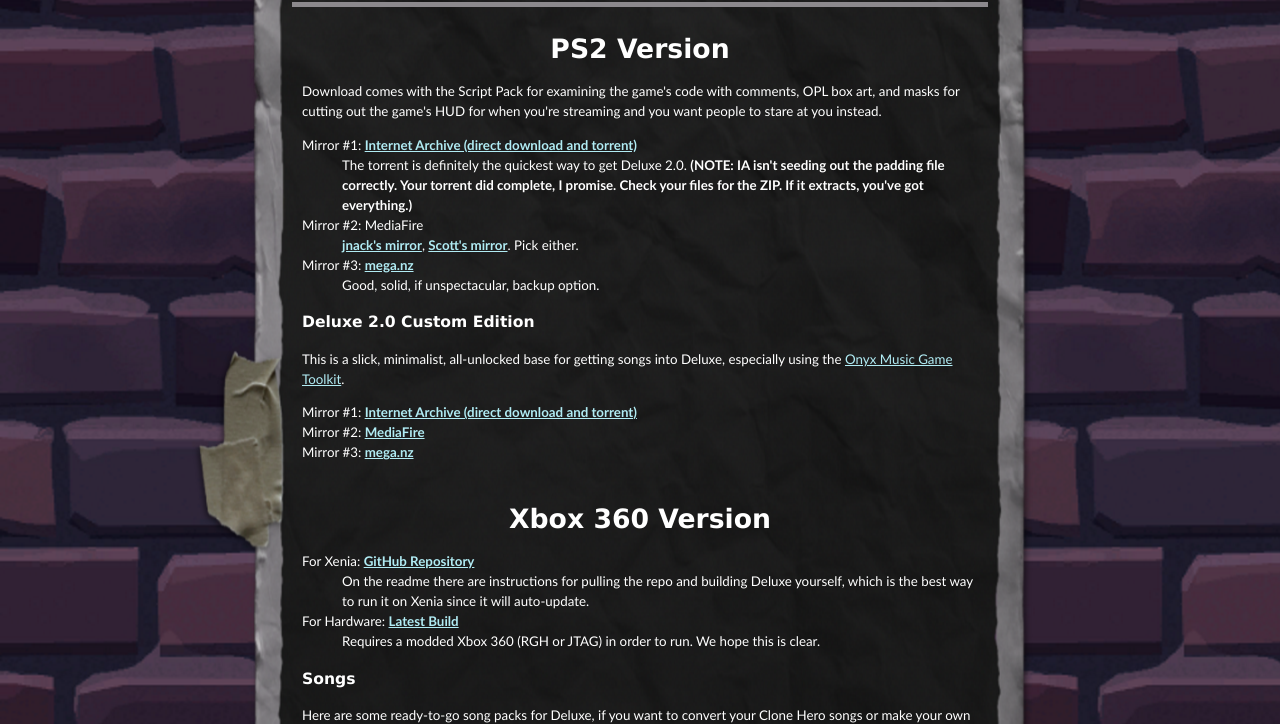
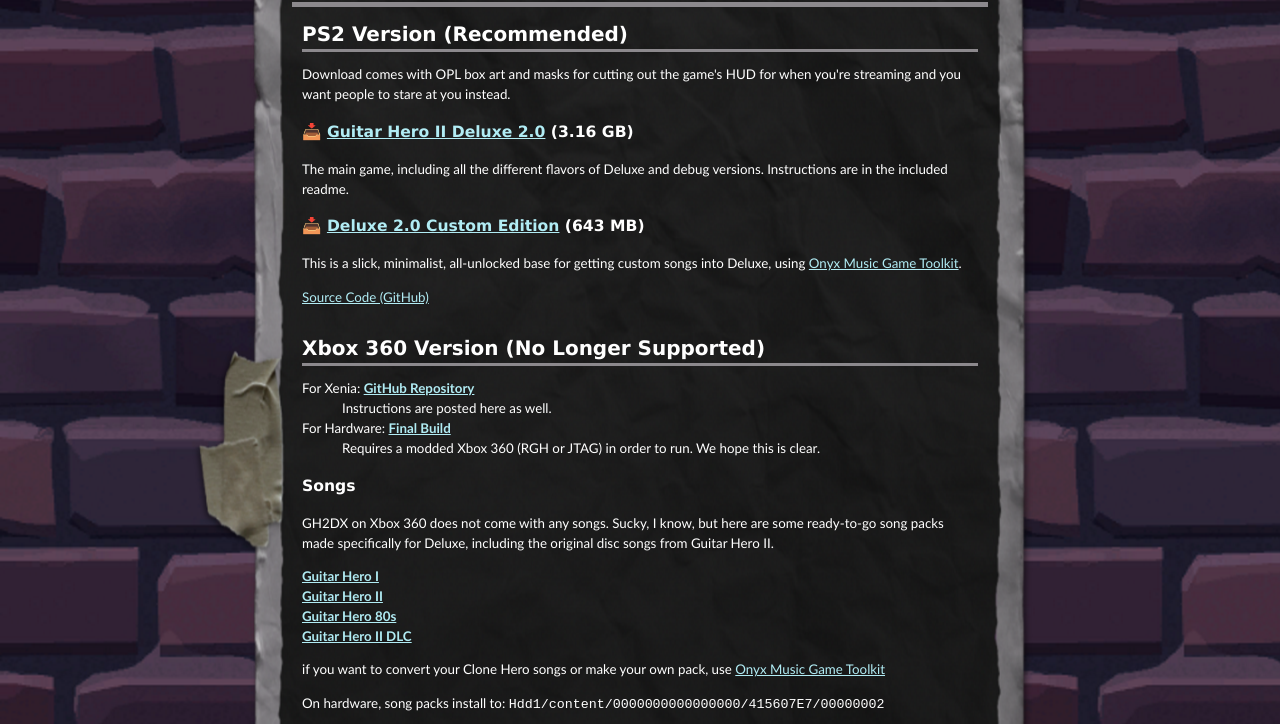
Before and after one commit to hmxmilohax/GH2DX-Site, a plain HTML site: page docs/downloads.html in a window 1280 px wide. Shown: the part 225-949 px from the top of the page. Drawn offline with Linux system fonts and the light colour scheme.

Commit message:
shiny new downloads page

```diff
--- a/docs/downloads.html
+++ b/docs/downloads.html
@@ -35,42 +35,42 @@
 	</tr>
 	<tr>
 		<td class="main">
-			<h1>PS2 Version</h1>
-			<p>Download comes with the Script Pack for examining the game's code with comments, OPL box art, and masks for cutting out the game's HUD for when you're streaming and you want people to stare at you instead.</p>
-			<dl>
-				<dt>Mirror #1: <a href="https://archive.org/details/guitar-hero-ii-deluxe-2.0"><strong>Internet Archive (direct download and torrent)</strong></a></dt>
-				<dd>The torrent is definitely the quickest way to get Deluxe 2.0. <strong>(NOTE: IA isn't seeding out the padding file correctly. Your torrent did complete, I promise. Check your files for the ZIP. If it extracts, you've got everything.)</strong></dd>
-				<dt>Mirror #2: MediaFire</dt>
-				<dd><a href="https://www.mediafire.com/file/p9cstntomkrjm6r/Guitar_Hero_II_Deluxe_2.0.zip/file"><strong>jnack's mirror</strong></a>, <a href="https://www.mediafire.com/file/1wahozdghyh3ncd/Guitar+Hero+II+Deluxe+2.0.zip/file"><strong>Scott's mirror</strong></a>. Pick either.</dd>
-				<dt>Mirror #3: <a href="https://mega.nz/file/CsUXgShR#uxC48ZnXYQZCcs3h53sRbVRux6i2Sac363e-UzrRIGE"><strong>mega.nz</strong></a></dt>
-				<dd>Good, solid, if unspectacular, backup option.</dd>
-			</dl>
-			<h3>Deluxe 2.0 Custom Edition</h3>
-			<p>This is a slick, minimalist, all-unlocked base for getting songs into Deluxe, especially using the <a href="https://github.com/mtolly/onyxite-customs/">Onyx Music Game Toolkit</a>.</p>
-			<dl>
-				<dt>Mirror #1: <a href="https://archive.org/details/guitar-hero-ii-deluxe-custom-edition-base-2.0"><strong>Internet Archive (direct download and torrent)</strong></a></dt>
-				<dt>Mirror #2: <a href="https://www.mediafire.com/file/88i0vj98z77jj0p/Guitar_Hero_II_Deluxe_Custom_Edition_BASE_2.0.ISO/file"><strong>MediaFire</strong></a></dt>
-				<dt>Mirror #3: <a href="https://mega.nz/file/S4dAAJDR#JsLcoibSzBaekrNfxwcNPRK3YgL7kOP7mmy7mVVfbng"><strong>mega.nz</strong></a></dt>
-			</dl>
+			<h2>PS2 Version (Recommended)</h2>
+			<p>Download comes with OPL box art and masks for cutting out the game's HUD for when you're streaming and you want people to stare at you instead.</p>
+			<h3>📥 <a href=https://drive.google.com/file/d/1ik6mFoDlyBFAqDj5uFVB9OIw9yqrVYQZ/>Guitar Hero II Deluxe 2.0</a> (3.16 GB)</h3>
+			<p>The main game, including all the different flavors of Deluxe and debug versions. Instructions are in the included readme.</p>
+			<h3>📥 <a href=https://drive.google.com/file/d/1yxODfK0wZdhnmLcsQ-iZbCols4QOgXva/>Deluxe 2.0 Custom Edition</a> (643 MB)</h3>
+			<p>This is a slick, minimalist, all-unlocked base for getting custom songs into Deluxe, using <a href="https://github.com/mtolly/onyxite-customs/">Onyx Music Game Toolkit</a>.</p>
+			<p><a href=https://github.com/Milohax-archive/Guitar-Hero-II-Deluxe>Source Code (GitHub)</a></p>
 		</td>
 	</tr>
 	<tr>
 		<td class="main">
-			<h1>Xbox 360 Version</h1>
+			<h2>Xbox 360 Version (No Longer Supported)</h2>
 			<dl>
 				<dt>For Xenia: <a href="https://github.com/hmxmilohax/Guitar-Hero-II-Deluxe-360#readme"><strong>GitHub Repository</strong></a></dt>
-				<dd>On the readme there are instructions for pulling the repo and building Deluxe yourself, which is the best way to run it on Xenia since it will auto-update.</strong></dd>
-				<dt>For Hardware: <a href="https://github.com/hmxmilohax/Guitar-Hero-II-Deluxe-360/releases/latest"><strong>Latest Build</strong></a></dt>
+				<dd>Instructions are posted here as well.</strong></dd>
+				<dt>For Hardware: <a href="https://github.com/hmxmilohax/Guitar-Hero-II-Deluxe-360/releases/latest"><strong>Final Build</strong></a></dt>
 				<dd>Requires a modded Xbox 360 (RGH or JTAG) in order to run. We hope this is clear.</strong></dd>
 			</dl>
 			<h3>Songs</h3>
-			<p>Here are some ready-to-go song packs for Deluxe, if you want to convert your Clone Hero songs or make your own pack, use <a href="https://github.com/mtolly/onyxite-customs/">Onyx Music Game Toolkit</a>. On hardware, put these packs in `Hdd1/content/0000000000000000/415607E7/00000002`</p>
+			<p>GH2DX on Xbox 360 does not come with any songs. Sucky, I know, but here are some ready-to-go song packs made specifically for Deluxe, including the original disc songs from Guitar Hero II.</p>
 			<dl>
 				<dt><a href="https://github.com/Milohax-archive/gh1dx-songs/releases/tag/latest"><strong>Guitar Hero I</strong></a></dt>
 				<dt><a href="https://github.com/Milohax-archive/gh2dx-songs/releases/tag/latest"><strong>Guitar Hero II</strong></a></dt>
 				<dt><a href="https://github.com/Milohax-archive/gh80sdx-songs/releases/tag/latest"><strong>Guitar Hero 80s</strong></a></dt>
 				<dt><a href="https://github.com/Milohax-archive/gh2dxdlc-songs/releases/tag/latest"><strong>Guitar Hero II DLC</strong></a></dt>
 			</dl>
+			<p>if you want to convert your Clone Hero songs or make your own pack, use <a href="https://github.com/mtolly/onyxite-customs/">Onyx Music Game Toolkit</a></p>
+			<p>On hardware, song packs install to: <code>Hdd1/content/0000000000000000/415607E7/00000002</code></p>
+		</td>
+	</tr>
+	<tr>
+		<td class="main">
+			<h2>GH2DX: Unified (Pre-Alpha)</h2>
+			<p>This is a super early and experimental project, rebuilding GH2DX from the ground up for both platforms, taking major inspiration from our <a href=https://milohax.org/>other projects</a>.</p>
+			<dl>
+			<p>Right now you have to build it yourself from the <a href=https://github.com/hmxmilohax/Guitar-Hero-II-Deluxe-Unified/tree/develop>Source Code (GitHub)</a>. Instructions are available on the readme.</p>
 		</td>
 	</tr>
 	<tr>
```
